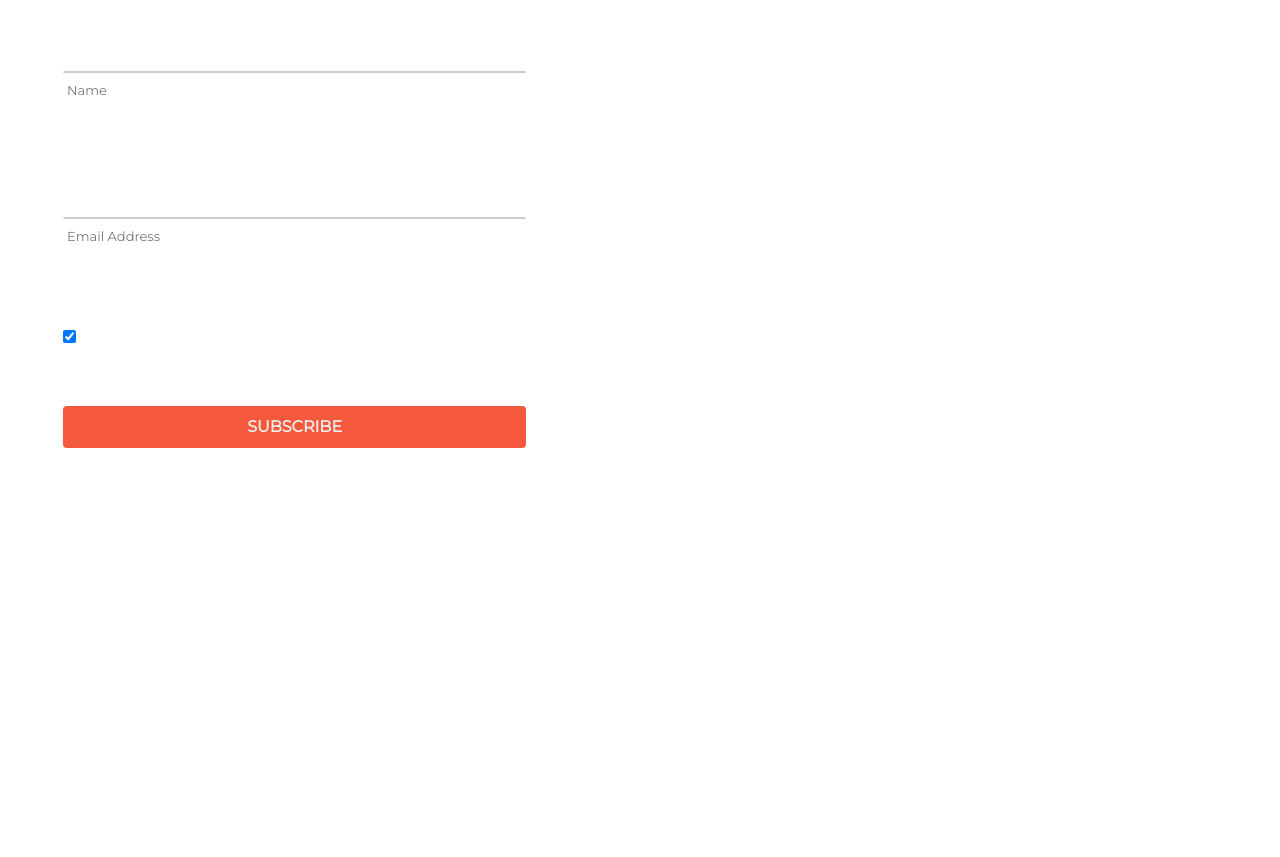
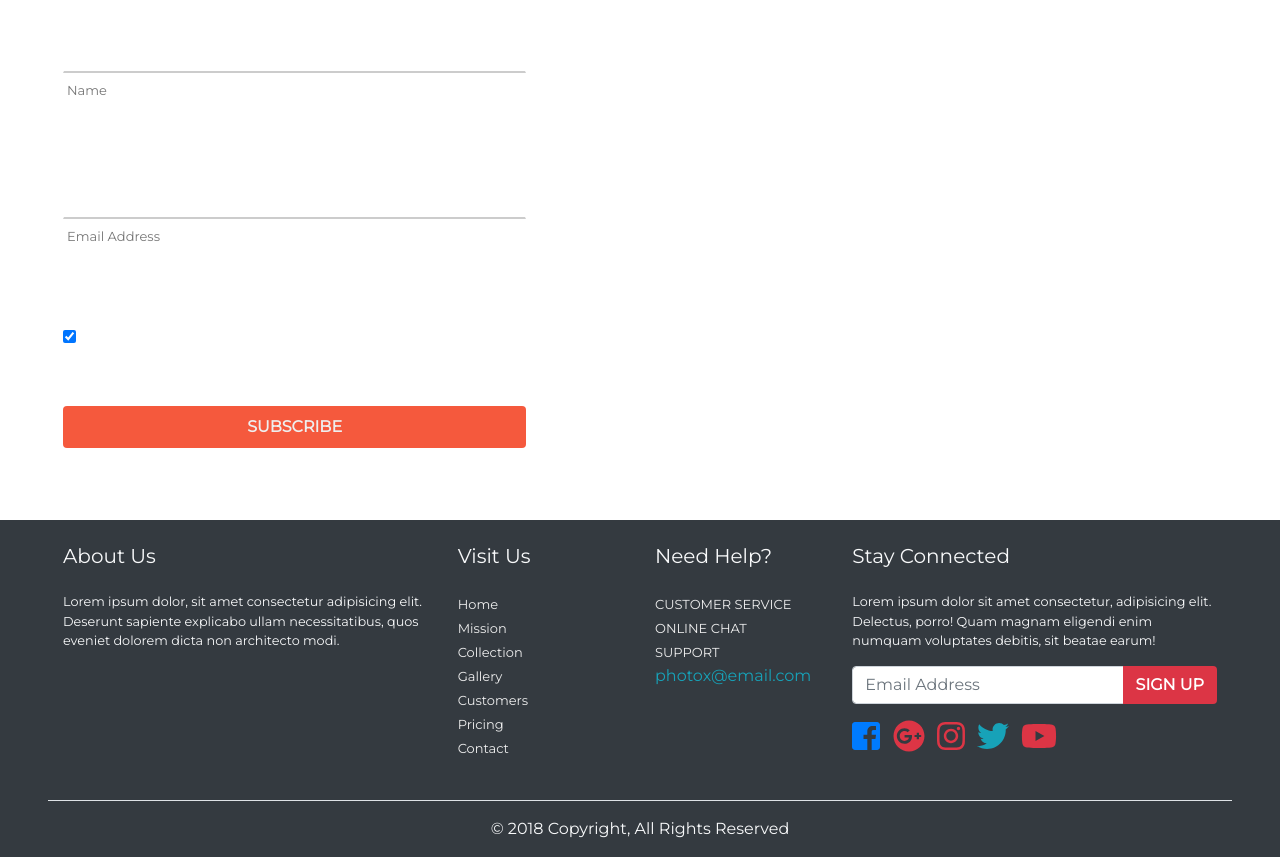
Before and after one commit to bernicenora/Photo-Website-with-Bootstrap-4, a plain HTML site: page index.html in a window 1280 px wide. Shown: the part 6173-7030 px from the top of the page. Before the commit the page ends 6693 px from the top, so only its background shows below. Drawn offline with nearby package versions, Linux system fonts and the light colour scheme.

Commit message:
Added Footer Section - Done with Photo Website using Bootstrap

```diff
--- a/index.html
+++ b/index.html
@@ -429,6 +429,65 @@
     </div>
   </section>
   <!----End of Contact---->
+  <!----Footer ---->
+  <footer>
+  <div class="bg-dark px-5">
+    <div class="container-fluid">
+      <div class="row text-light py-4">
+        <div class="col-lg-4 col-sm-6">
+          <h5 class="pb-3">About Us</h5>
+          <p class="small">Lorem ipsum dolor, sit amet consectetur adipisicing elit. Deserunt sapiente explicabo ullam necessitatibus, quos eveniet dolorem dicta non architecto modi.</p>
+        </div>
+        <div class="col-lg-2 col-sm-6">
+          <h5 class="pb-3">Visit Us</h5>
+          <ul class="list-unstyled">
+            <li><a href="#" class="footer-link">Home</a></li>
+            <li><a href="#" class="footer-link">Mission</a></li>
+            <li><a href="#" class="footer-link">Collection</a></li>
+            <li><a href="#" class="footer-link">Gallery</a></li>
+            <li><a href="#" class="footer-link">Customers</a></li>
+            <li><a href="#" class="footer-link">Pricing</a></li>
+            <li><a href="#" class="footer-link">Contact</a></li>
+          </ul>
+        </div>
+        <div class="col-lg-2 col-sm-6">
+          <h5 class="pb-3">Need Help?</h5>
+          <ul class="list-unstyled">
+            <li><a href="#" class="footer-link text-uppercase">Customer Service</a></li>
+            <li><a href="#" class="footer-link text-uppercase">Online Chat</a></li>
+            <li><a href="#" class="footer-link text-uppercase">Support</a></li>
+            <li><a href="#" class="text-info">photox@email.com</a></li>
+          </ul>
+        </div>
+        <div class="col-lg-4 col-sm-6">
+          <h5 class="pb-3">Stay Connected</h5>
+          <p class="small">Lorem ipsum dolor sit amet consectetur, adipisicing elit. Delectus, porro! Quam magnam eligendi enim numquam voluptates debitis, sit beatae earum!</p>
+          <form class="mb-3">
+            <div class="input-group">
+              <input type="text" class="form-control" placeholder="Email Address">
+              <div class="input-group-append">
+                <button type="button" class="btn bg-danger text-white text-uppercase font-weight-bold">Sign Up</button>
+              </div>
+            </div>
+          </form>
+          <ul class="list-inline">
+            <li class="list-inline-item"><i class="fab fa-facebook-square fa-2x text-primary"></i></li>
+            <li class="list-inline-item"><i class="fab fa-google-plus fa-2x text-danger"></i></li>
+            <li class="list-inline-item"><i class="fab fa-instagram fa-2x text-danger"></i></li>
+            <li class="list-inline-item"><i class="fab fa-twitter fa-2x text-info"></i></li>
+            <li class="list-inline-item"><i class="fab fa-youtube fa-2x text-danger"></i></li>
+          </ul>
+        </div>
+      </div>
+      <div class="row">
+        <div class="col text-center text-light border-top pt-3">
+          <p>&copy; 2018 Copyright, All Rights Reserved</p>
+        </div>
+      </div>
+    </div>
+  </div>
+</footer>
+  <!----End of Footer ---->
   <script src="http://code.jquery.com/jquery-3.3.1.js" integrity="sha256-2Kok7MbOyxpgUVvAk/HJ2jigOSYS2auK4Pfzbm7uH60="
   crossorigin="anonymous"></script>
   <script src="https://cdnjs.cloudflare.com/ajax/libs/popper.js/1.14.0/umd/popper.min.js" integrity="sha384-cs/chFZiN24E4KMATLdqdvsezGxaGsi4hLGOzlXwp5UZB1LY//20VyM2taTB4QvJ" crossorigin="anonymous"></script>
--- a/style.css
+++ b/style.css
@@ -317,3 +317,16 @@ background:#151F20
   }
 }
 /* End of Contact*/
+
+/*Footer */
+.footer-link{
+  color:#eee;
+  font-size:13px;
+  transition: all 0.5s;
+}
+
+.footer-link:hover{
+  color:#70aed2;
+  text-decoration:none;
+}
+/* End of Footer */
```
